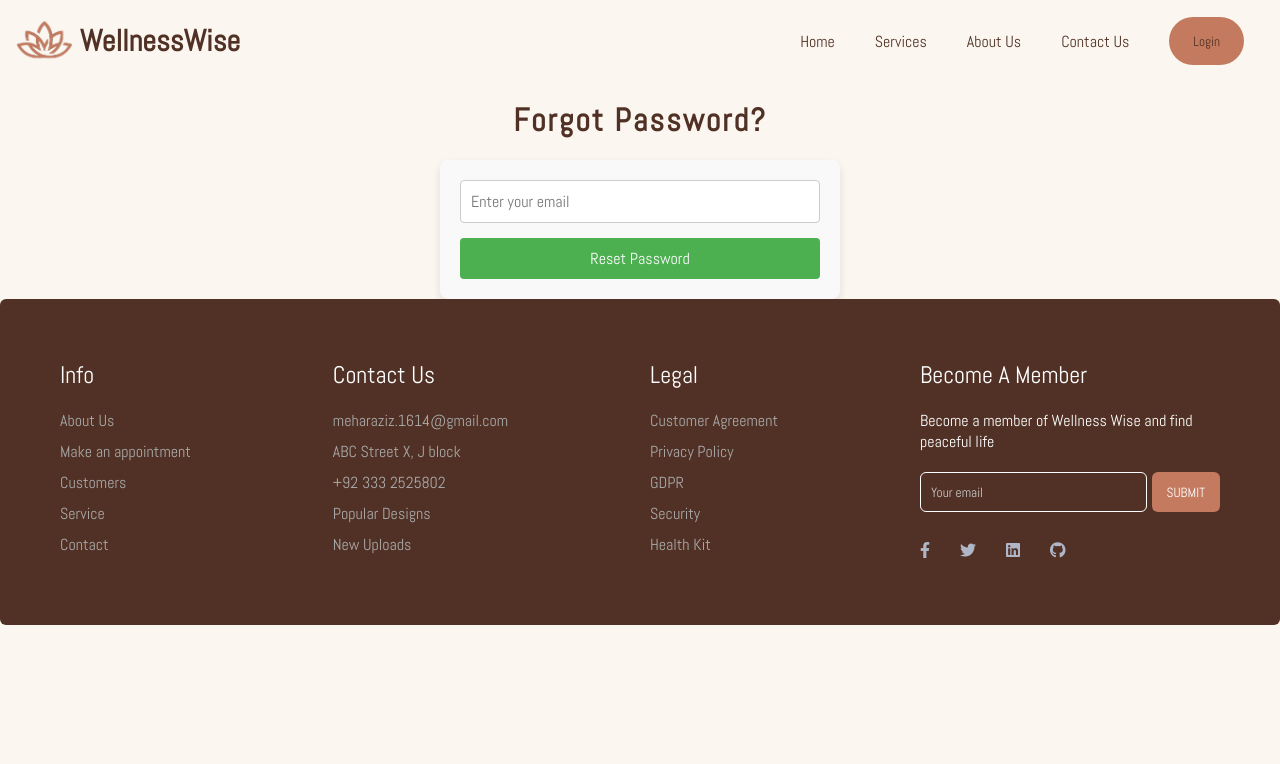
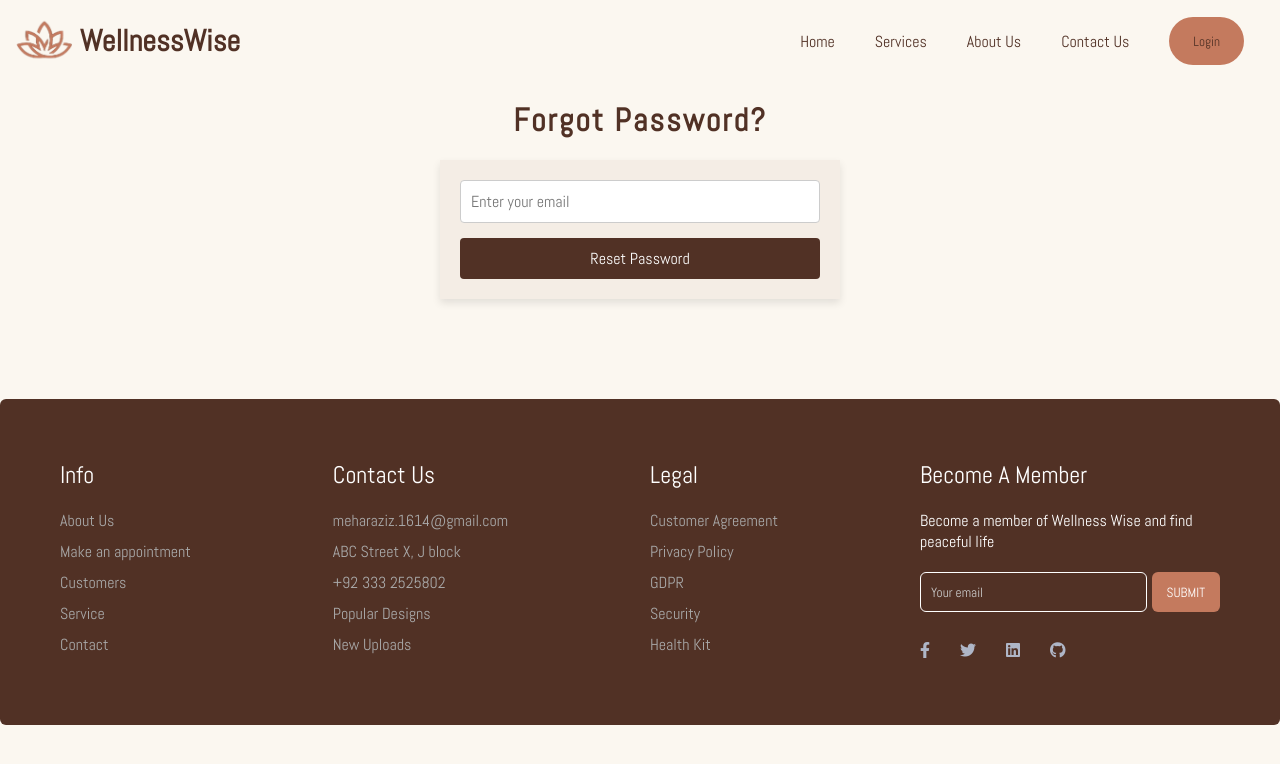
Before and after one commit to Mehar-Aziz/WellnessWise, a React (Create React App) app in the folder wellnesswise-frontend/: page /forgot-password in a window 1280 px wide. Shown: the top 764 px of the page. Built offline with nearby package versions, Linux system fonts and the light colour scheme; no server answers.

Commit message:
Password reset page

```diff
--- a/wellnesswise-frontend/src/components/PasswordResetForm.css
+++ b/wellnesswise-frontend/src/components/PasswordResetForm.css
@@ -6,9 +6,10 @@
     max-width: 400px;
     margin: 0 auto;
     padding: 20px;
-    border-radius: 8px;
+    margin-bottom: 100px;
+    border: none;
     box-shadow: 0 4px 8px rgba(0, 0, 0, 0.1);
-    background-color: #f9f9f9;
+    background-color: #F4EDE5
   }
 
   input[type="email"] {
@@ -24,21 +25,24 @@
   .reset-btn {
     width: 100%;
     padding: 10px;
-    background-color: #4CAF50;
-    color: white;
+    background: #513125;
+    border: 1px solid #D3D3D3;
+    color: #fff;
+    cursor: pointer;
     border: none;
     border-radius: 4px;
     font-size: 16px;
-    cursor: pointer;
     transition: background-color 0.3s;
   }
 
   .reset-btn:hover {
-    background-color: #45a049;
+    background: #c47a5e;
+    color: #F4EDE5;
+
   }
 
   input:focus,
   .reset-btn:focus {
     outline: none;
-    border-color: #007BFF;
+    border-color: #513125;
   }
```
